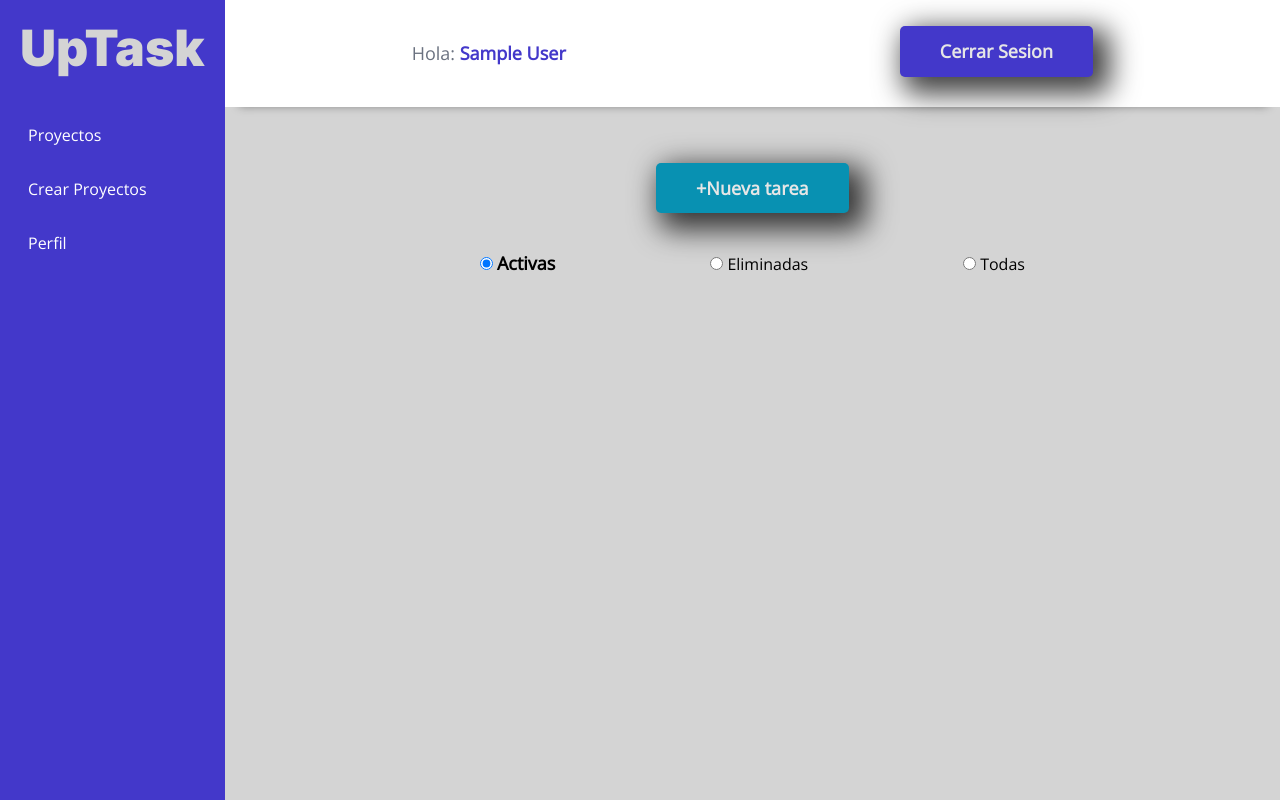
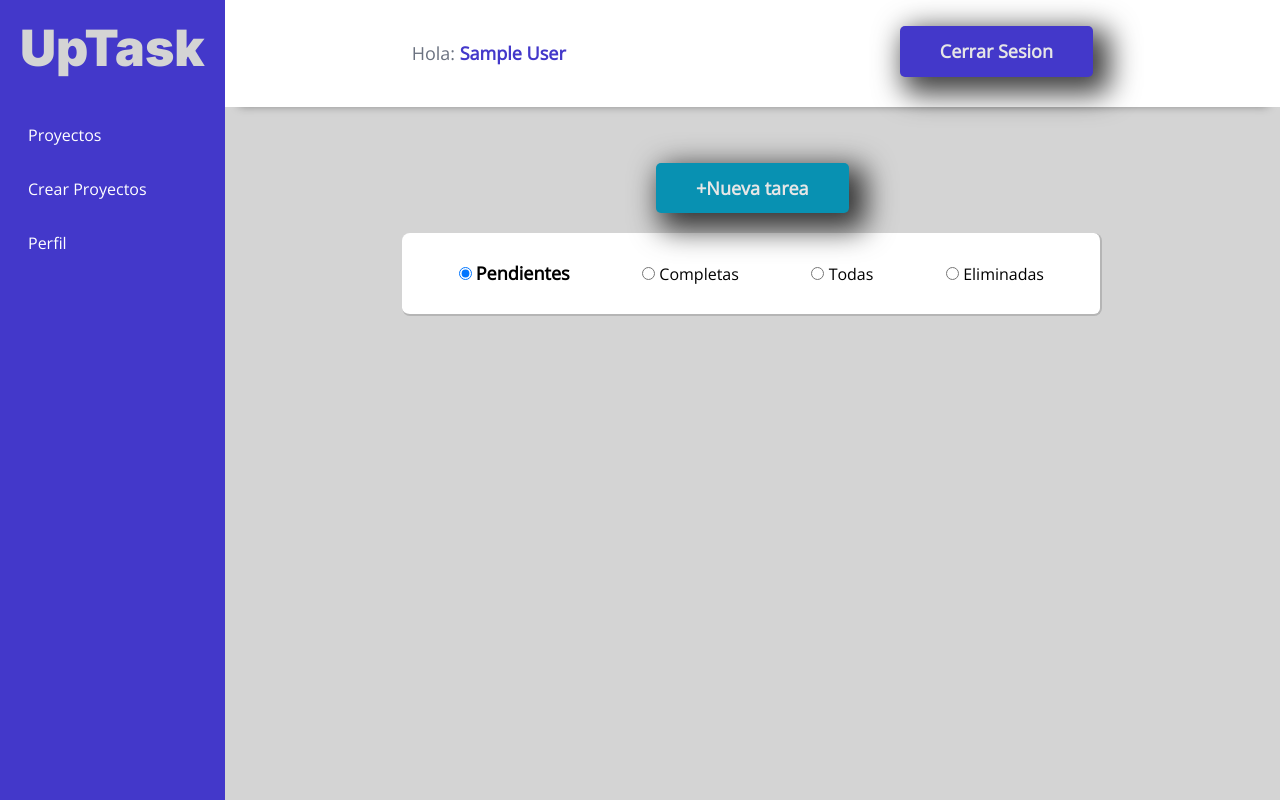
Before and after one commit to titoiriepal/uptask_mvc, a PHP site: template views/dashboard/proyecto.php in a window 1280 px wide. Run offline with PHP 8.4, Linux system fonts and the light colour scheme; the template is opened without the code that fills it, so the values that code supplies are empty; the visitor is signed in with stand-in values (Sample User, id 1).

Commit message:
filter for task views changed to four options, pending, complete, all and deleted

```diff
--- a/src/scss/dashboard/_tareas.scss
+++ b/src/scss/dashboard/_tareas.scss
@@ -17,12 +17,21 @@
 .listado-tareas{
     list-style: none;
     padding: 0;
-    margin-top: 3rem;
+    margin-top: 1.5rem;
+
 
     .no-tareas{
         text-align: center;
 
     }
+}
+
+.menu-tareas{
+    background-color: v.$blanco;
+    border-radius: 8px;
+    border-bottom: 2px solid darken(v.$grisClaro,12%);
+    border-right: 2px solid darken(v.$grisClaro,12%);
+    padding: 1rem 2rem;
 }
 
 .tarea{
--- a/views/dashboard/proyecto.php
+++ b/views/dashboard/proyecto.php
@@ -10,16 +10,18 @@
             >&#43;Nueva tarea </button>
         </div>
 
+        <div class="menu-tareas">
+
             <form class="selected">
                 <div class="option">
 
                     <input name="option-dashboard" type="radio" value="activas" id="option-activas" checked="checked">
-                <label for="option-activas">Activas</label>
+                    <label for="option-activas">Pendientes</label>
                 </div>
                 <div class="option">
 
-                <input name="option-dashboard" type="radio" value="inactivas" id="option-inactivas" >
-                <label for="option-inactivas">Eliminadas</label>
+                    <input name="option-dashboard" type="radio" value="completas" id="option-inactivas" >
+                    <label for="option-inactivas">Completas</label>
                 </div>
                 <div class="option">
 
@@ -27,7 +29,15 @@
                     <label for="option-todas">Todas</label>
 
                 </div>
+
+                <div class="option">
+
+                    <input name="option-dashboard" type="radio" value="borradas" id="option-borradas" >
+                    <label for="option-borradas">Eliminadas</label>
+
+                </div>
             </form>
+        </div>
 
         <ul id="listado-tareas" class="listado-tareas">
 
```
Also changed, not shown: src/js/tareas.js (+16 -9 lines), public/build/css/app.css, public/build/js/tareas.js, 1 other file. Lines whose indentation alone changed are shown as unchanged.
